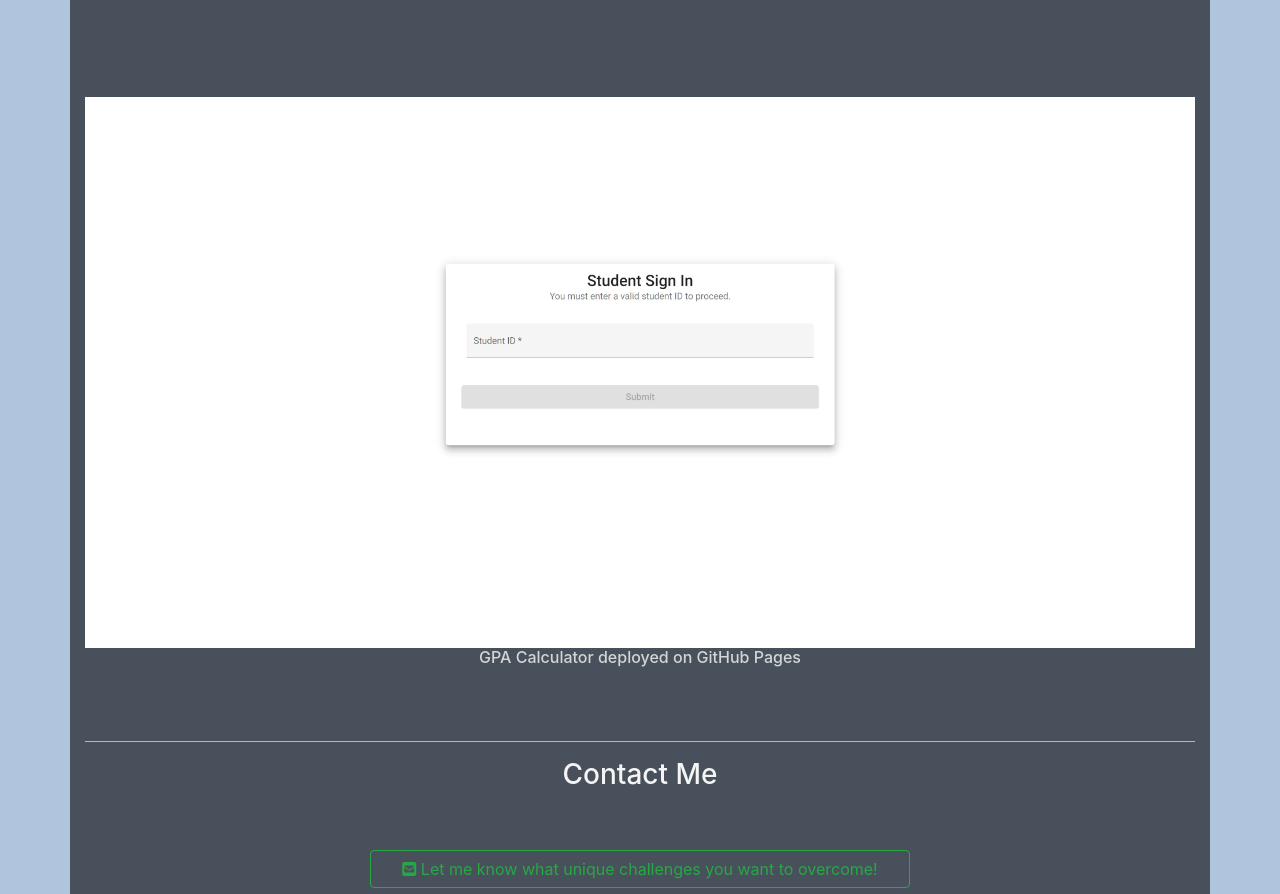
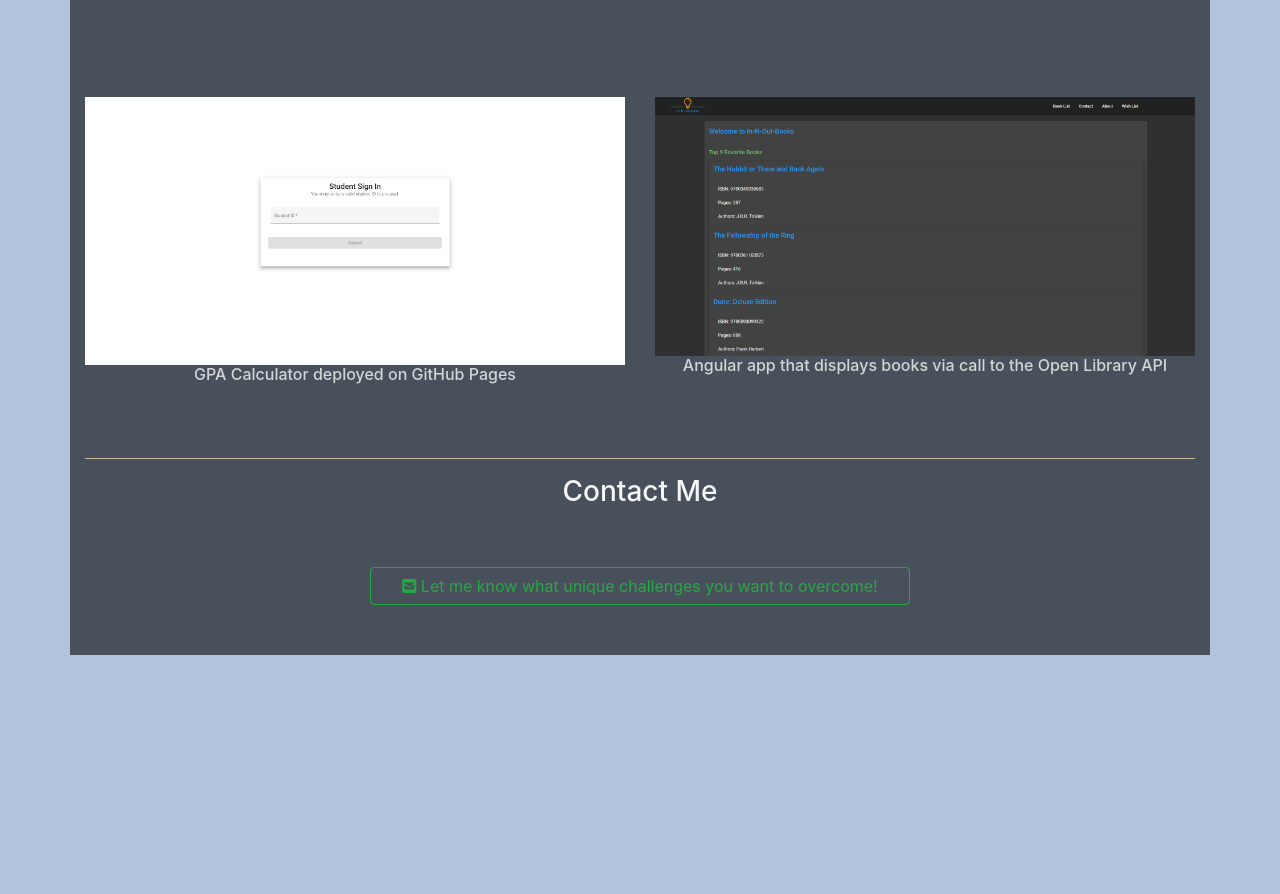
Before and after one commit to jdroland31/jdroland31.github.io, a plain HTML site: page index.html in a window 1280 px wide. Shown: the part 4562-5456 px from the top of the page. After the commit the page ends 5222 px from the top, so only its background shows below. Drawn offline with nearby package versions, Linux system fonts and the light colour scheme.

Commit message:
add link to in-n-out-books page

```diff
--- a/index.html
+++ b/index.html
@@ -271,12 +271,22 @@
                 </div>
             </div>
             <div class="row">
-                <div class="col-md-12">
+                <div class="col-md-6">
                     <div class="thumbnail">
                         <a href="https://jdroland31.github.io/gpa-calculator-app/" target="_blank">
                             <img src="images/gpa-calculator-app.JPG" alt="Web-425 GPA Calculator" style="width:100%">
                             <div class="caption">
                                 <h6 class="text-center">GPA Calculator deployed on GitHub Pages</h6>
+                            </div>
+                        </a>
+                    </div>
+                </div>
+                <div class="col-md-6">
+                    <div class="thumbnail">
+                        <a href="https://jdroland31.github.io/in-n-out-books/" target="_blank">
+                            <img src="images/books-app.JPG" alt="Web-425 Books App" style="width:100%">
+                            <div class="caption">
+                                <h6 class="text-center">Angular app that displays books via call to the Open Library API</h6>
                             </div>
                         </a>
                     </div>
```
Also changed, not shown: images/books-app.JPG (added).
